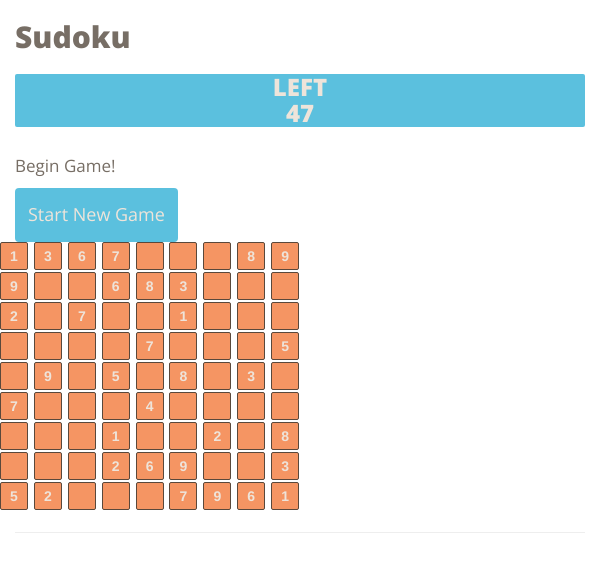
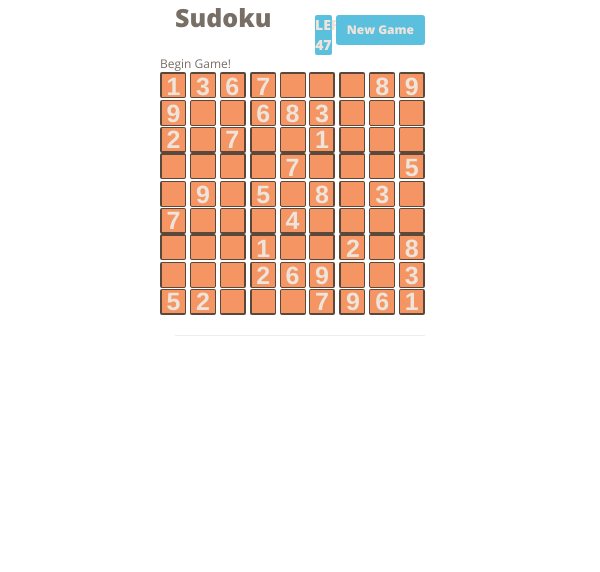
Before and after one commit to MahadevanSrinivasan/sudokids, a plain HTML site: page index.html in a window 600 px wide. Drawn offline with nearby package versions, Linux system fonts and the light colour scheme.

Commit message:
Some mobile support

```diff
--- a/index.html
+++ b/index.html
@@ -14,18 +14,12 @@
 <body>
   <div class="container">
     <div class="row">
-    <div class="col-md-3">
-      <h1 class="title">Sudoku</h1>
+      <div class="col-md-6 col-xs-6"><div class="title">Sudoku</div></div>
+      <div class="col-md-2 col-xs-2"><div class="text-uppercase score">Left<br><div id="scoreval">0</div></div></div>
+      <div class="col-md-4 col-xs-4"><div class="newgame"><button type="button" class="btn btn-sm btn-new" onclick="refresh()">New Game</button></div></div>
     </div>
-    <div class="col-md-1"></div>
-    <div class="col-md-2"><h3 class="text-uppercase score" id="score">Left<br><div id="scoreval">0</div></h3></div>
-  </div>
     <div class="row">
-      <div class="col-md-4">
-     <h2  id="game-message" class="message">Begin Game!</h2></div>
-     <div class="col-md-2">
-      <button type="button" class="btn btn-new" onclick="refresh()"><h4>Start New Game</h4></button>
-    </div>
+      <div id="game-message" class="message">Begin Game!</div>
     </div>
         <div class="row">
           <input class="sudoku-cell cell-l cell-u" id="0" autocomplete="off" onkeyup="checkVal(this)" onInput="reset(this)" maxlength="1">
@@ -127,6 +121,7 @@
           <input class="sudoku-cell cell-r cell-d" id="80" autocomplete="off" onkeyup="checkVal(this)" onInput="reset(this)" maxlength="1">
         </div>
     <hr>
+    </div>
 
     <script type="text/javascript" src="js/sudoku.js"></script>
     <script type="text/javascript" src="js/application.js"></script>
--- a/style/sudoku.css
+++ b/style/sudoku.css
@@ -1,7 +1,6 @@
-@media screen and (min-width: 1200px) {
-
+@media screen and (min-width: 600px) {
   .container {
-    width: 1200px;
+    width: 600px;
     margin: 0 auto; }
 
   html, body {
@@ -25,15 +24,19 @@
   }
 
   .btn-new {
-    margin-top: 5px;
     font-family: 'Open Sans', sans-serif;
     font-weight: bold;
     background: #5bc0de;
     color: #EEE4DA;
     font-weight: bold;
-    text-align: center;;
+    text-align: center;
   }
 
+  .newgame{
+  margin-top: 20px;
+  border-bottom: 20px;
+  float: right;
+}
   .score {
   background: #5bc0de;
   font-family: 'Open Sans', sans-serif;
@@ -43,6 +46,7 @@
   color: #EEE4DA;
   text-align: center;
   border-radius: 4px;
+  float: center;
   }
 
   .no-padding {
@@ -124,13 +128,11 @@
   .readOnly {
     font-weight: bold;
   }
-
 }
 
 @media screen and (max-width: 600px) {
-
   .container {
-    width: 600px;
+    width: 280px;
     margin: 0 auto; }
 
   html, body {
@@ -144,34 +146,38 @@
 
   .title {
   font-family: 'Open Sans', sans-serif;
-  font-size: 30px;
+  font-size: 25px;
   font-weight: bold;
   }
 
   .message {
   font-family: 'Open Sans', sans-serif;
-  font-size: 17px;
+  font-size: 12px;
   }
 
   .btn-new {
-    margin-top: 2.5px;
     font-family: 'Open Sans', sans-serif;
     font-weight: bold;
     background: #5bc0de;
     color: #EEE4DA;
-    font-weight: bold;
-    text-align: center;;
+    text-align: center;
   }
+
+.newgame{
+  margin-top: 15px;
+  border-bottom: 10px;
+}
 
   .score {
   background: #5bc0de;
   font-family: 'Open Sans', sans-serif;
   font-weight: bold;
-  margin-top: 10px;
+  margin-top: 15px;
   border-bottom: 10px;
   color: #EEE4DA;
   text-align: center;
   border-radius: 2px;
+  float: center;
   }
 
   .no-padding {
@@ -181,14 +187,14 @@
   }
 
   .sudoku-cell {
-  width: 28px;
-  height: 28px;
-  margin-right: 2px;
-  margin-bottom: 2px;
+  width: 26px;
+  height: 26px;
+  margin-right: 0.0px;
+  margin-bottom: 0.0px;
   border-radius: 2px;
   background: #F59563;
   border-color: #5A483B;
-  border-width: 1px;
+  border-width: 0.5px;
   border-style: solid;
   }
 
@@ -201,7 +207,7 @@
     height: 28px;
     line-height: 30px;
     padding: 0 0px;
-    font-size:25;
+    font-size:25px;
     text-align:center;
     color: #eee4da;
   }
@@ -225,33 +231,32 @@
   .cell-d
   {
   border-bottom-color: #5A483B;
-  border-bottom-width: 1px;
+  border-bottom-width: 2.5px;
   border-bottom-style: solid;
   }
 
   .cell-u
   {
   border-top-color: #5A483B;
-  border-top-width: 1px;
+  border-top-width: 2.5px;
   border-top-style: solid;
   }
 
   .cell-l
   {
   border-left-color: #5A483B;
-  border-left-width: 1px;
+  border-left-width: 2.5px;
   border-left-style:  solid;
   }
 
   .cell-r
   {
   border-right-color: #5A483B;
-  border-right-width: 1px;
+  border-right-width: 2.5px;
   border-right-style:  solid;
   }
 
   .readOnly {
     font-weight: bold;
   }
-
 }
```
